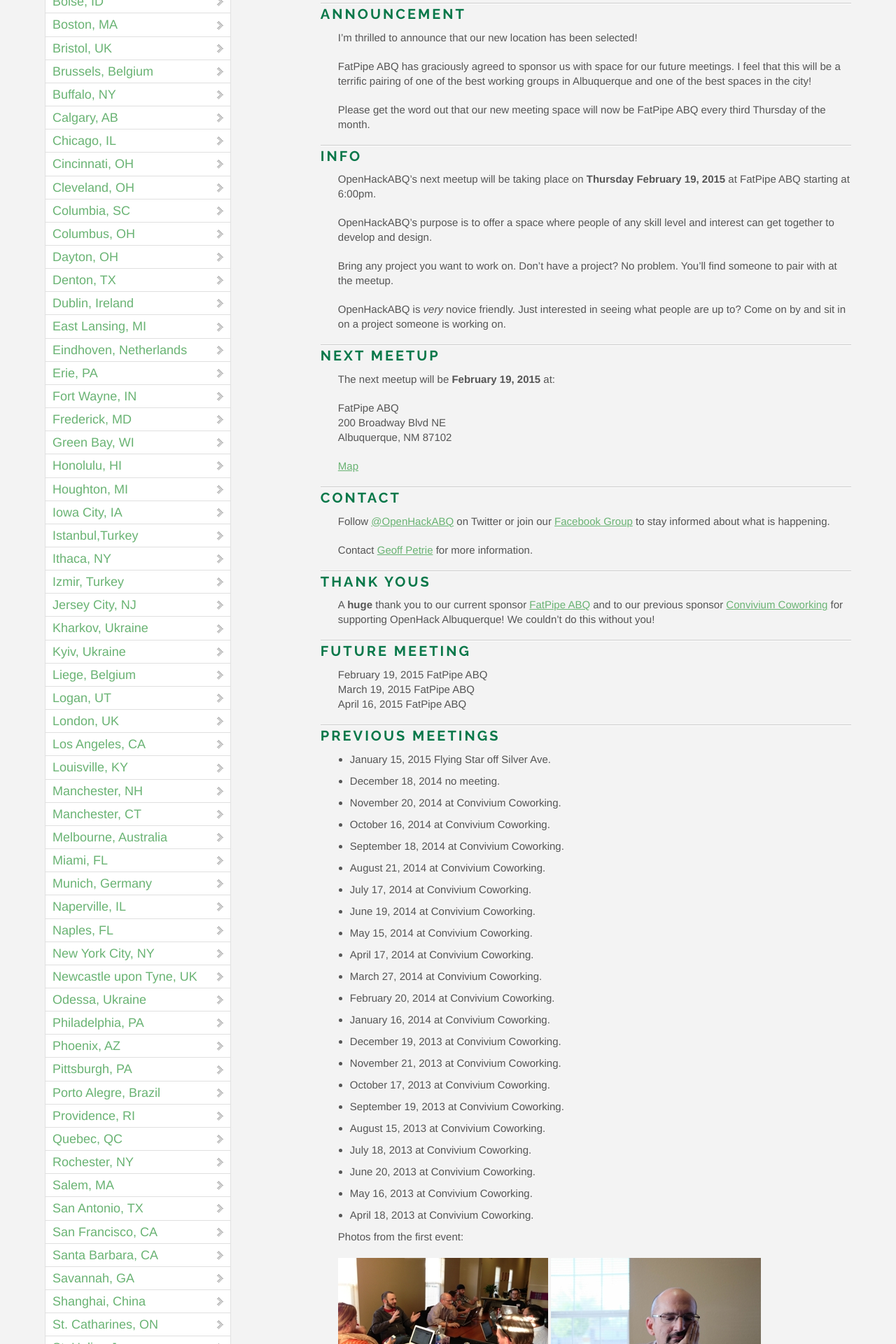
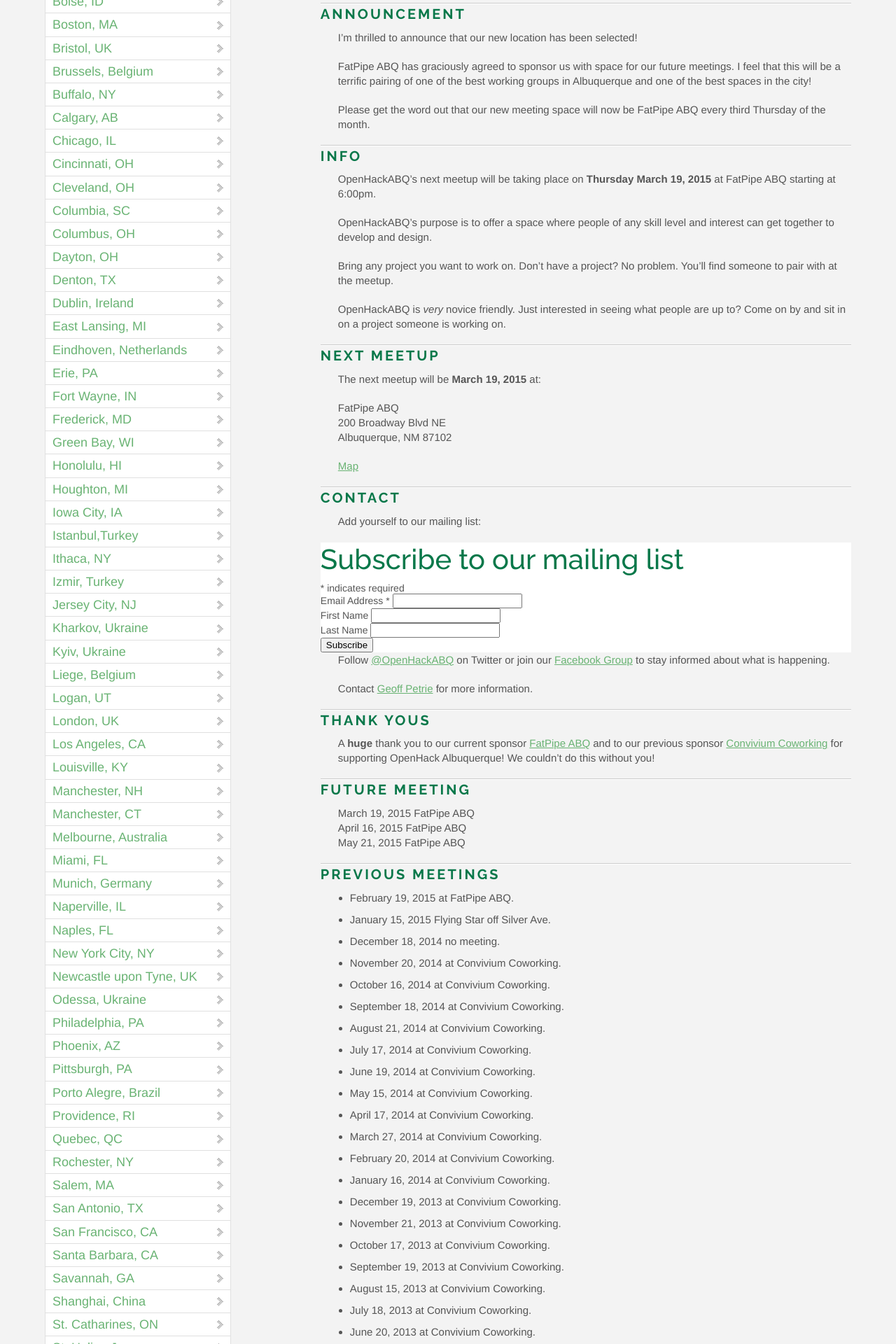
Before and after one commit to OpenHack/openhack.github.com, a Jekyll site: the page built from albuquerque/index.markdown, in a window 1280 px wide. Shown: the part 661-2581 px from the top of the page at 70% size. Built offline with Jekyll 4.4.1, drawn with Linux system fonts in a browser that asks for light colours; nearby versions of some CDN libraries; comment, search, counter and statistics services are not loaded.

Commit message:
Add Mailing List Sign-up & Update ABQ Date

```diff
--- a/albuquerque/index.markdown
+++ b/albuquerque/index.markdown
@@ -17,7 +17,7 @@
 
 ### Info
 
-OpenHackABQ's next meetup will be taking place on **Thursday February 19, 2015** at FatPipe ABQ starting at 6:00pm.
+OpenHackABQ's next meetup will be taking place on **Thursday March 19, 2015** at FatPipe ABQ starting at 6:00pm.
 
 OpenHackABQ's purpose is to offer a space where people of any skill level and interest can get together to develop and design.
 
@@ -27,7 +27,7 @@
 
 ### Next meetup
 
-The next meetup will be **February 19, 2015** at:
+The next meetup will be **March 19, 2015** at:
 
 FatPipe ABQ
 200 Broadway Blvd NE
@@ -36,6 +36,44 @@
 [Map](https://goo.gl/maps/HpLZn)
 
 ### Contact
+Add yourself to our mailing list:
+
+<!-- Begin MailChimp Signup Form -->
+<link href="//cdn-images.mailchimp.com/embedcode/classic-081711.css" rel="stylesheet" type="text/css">
+<style type="text/css">
+  #mc_embed_signup{background:#fff; clear:left; font:14px Helvetica,Arial,sans-serif; }
+  /* Add your own MailChimp form style overrides in your site stylesheet or in this style block.
+     We recommend moving this block and the preceding CSS link to the HEAD of your HTML file. */
+</style>
+<div id="mc_embed_signup">
+<form action="//github.us10.list-manage.com/subscribe/post?u=5f5cf4689ed3eb15aeb3b6a96&amp;id=bc16f0825d" method="post" id="mc-embedded-subscribe-form" name="mc-embedded-subscribe-form" class="validate" target="_blank" novalidate>
+    <div id="mc_embed_signup_scroll">
+  <h2>Subscribe to our mailing list</h2>
+<div class="indicates-required"><span class="asterisk">*</span> indicates required</div>
+<div class="mc-field-group">
+  <label for="mce-EMAIL">Email Address  <span class="asterisk">*</span>
+</label>
+  <input type="email" value="" name="EMAIL" class="required email" id="mce-EMAIL">
+</div>
+<div class="mc-field-group">
+  <label for="mce-FNAME">First Name </label>
+  <input type="text" value="" name="FNAME" class="" id="mce-FNAME">
+</div>
+<div class="mc-field-group">
+  <label for="mce-LNAME">Last Name </label>
+  <input type="text" value="" name="LNAME" class="" id="mce-LNAME">
+</div>
+  <div id="mce-responses" class="clear">
+    <div class="response" id="mce-error-response" style="display:none"></div>
+    <div class="response" id="mce-success-response" style="display:none"></div>
+  </div>    <!-- real people should not fill this in and expect good things - do not remove this or risk form bot signups-->
+    <div style="position: absolute; left: -5000px;"><input type="text" name="b_5f5cf4689ed3eb15aeb3b6a96_bc16f0825d" tabindex="-1" value=""></div>
+    <div class="clear"><input type="submit" value="Subscribe" name="subscribe" id="mc-embedded-subscribe" class="button"></div>
+    </div>
+</form>
+</div>
+
+<!--End mc_embed_signup-->
 
 Follow [@OpenHackABQ](https://twitter.com/OpenHackABQ) on Twitter or join our [Facebook Group](https://www.facebook.com/groups/621303567898347/) to stay informed about what is happening.
 
@@ -47,12 +85,13 @@
 
 ### Future Meeting
 
-February 19, 2015 FatPipe ABQ
 March 19, 2015 FatPipe ABQ
 April 16, 2015 FatPipe ABQ
+May 21, 2015 FatPipe ABQ
 
 ### Previous Meetings
 
+* February 19, 2015 at FatPipe ABQ.
 * January 15, 2015 Flying Star off Silver Ave.
 * December 18, 2014 no meeting.
 * November 20, 2014 at Convivium Coworking.
```
